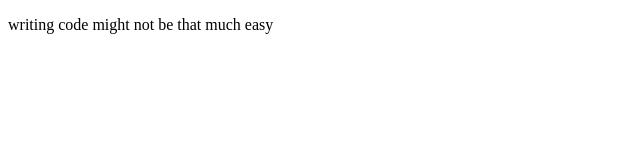
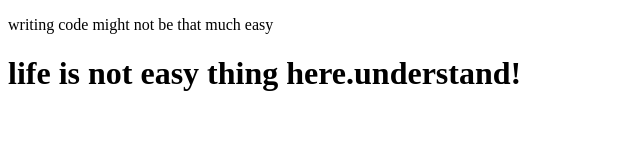
Before and after one commit to Ahsan-code/git_for_test, a plain HTML site: page index.html in a window 1280 px wide. Shown: the whole page, without its empty margins (0-640 px from the left). Drawn offline with Linux system fonts and the light colour scheme.

Commit message:
commit in branch

```diff
--- a/index.html
+++ b/index.html
@@ -10,5 +10,6 @@
     <p>
         writing code might not be that much easy
     </p>
+    <h1>life is not easy thing here.understand!</h1>
 </body>
 </html>
```
